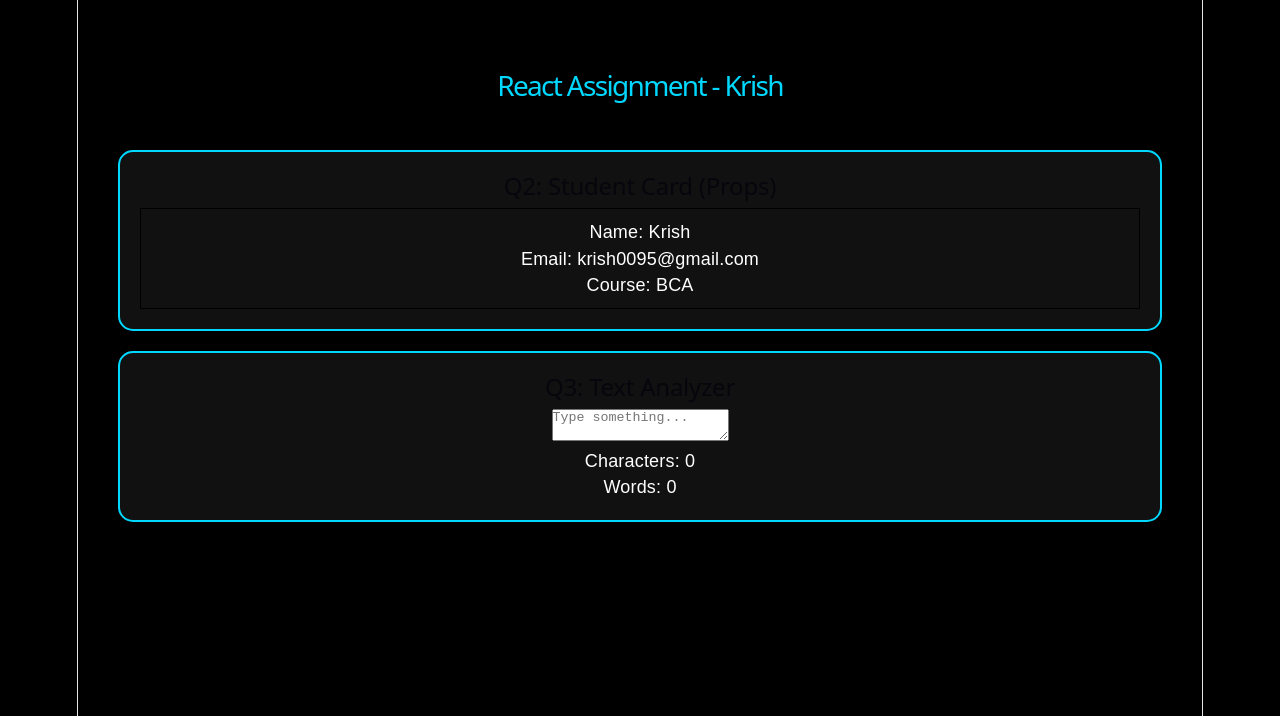
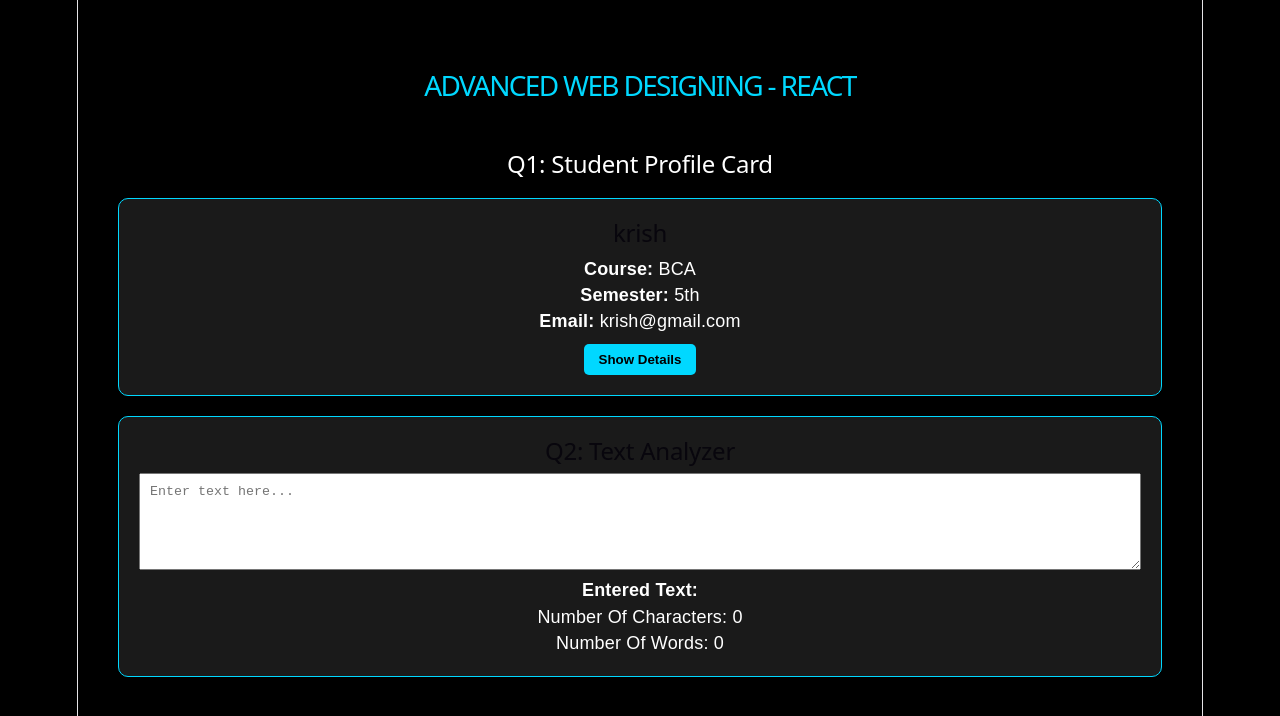
Before and after one commit to pleaseplayback05-debug/assignment-react-krish, a React (Vite) app: page / in a window 1280 px wide. Shown: the top 716 px of the page. Built offline with nearby package versions, Linux system fonts and the light colour scheme.

Commit message:
Refactor App component and add StudentCard and TextAnalyzer

```diff
--- a/src/App.jsx
+++ b/src/App.jsx
@@ -1,30 +1,78 @@
-import { useState } from 'react'
+import { useState, useEffect } from 'react'
 import './App.css'
 
-function App() {
-  const [count, setCount] = useState(0)
-  const [text, setText] = useState("")
-
+function StudentCard({ name, course, semester, email, phone, city }) {
+  const [showDetails, setShowDetails] = useState(false);
   return (
-    <div style={{padding: '20px'}}>
-      <h1>React Assignment - Krish</h1>
-
-      <div className="card">
-        <h2>Q2: Student Card (Props)</h2>
-        <div style={{border:'1px solid black', padding:'10px'}}>
-          <p>Name: Krish</p>
-          <p>Email: krish0095@gmail.com</p>
-          <p>Course: BCA</p>
+    <div style={{border:'1px solid #00d8ff', padding:'20px', borderRadius:'10px', margin:'20px', background:'#1a1a1a', color:'white'}}>
+      <h2>{name}</h2>
+      <p><b>Course:</b> {course}</p>
+      <p><b>Semester:</b> {semester}</p>
+      <p><b>Email:</b> {email}</p>
+      <button onClick={() => setShowDetails(!showDetails)} style={{background:'#00d8ff', padding:'8px 15px', border:'none', borderRadius:'5px', cursor:'pointer', marginTop:'10px'}}>
+        {showDetails? 'Hide Details' : 'Show Details'}
+      </button>
+      {showDetails && (
+        <div style={{marginTop:'10px', borderTop:'1px solid #333', paddingTop:'10px'}}>
+          <p>Email: {email}</p>
+          <p>Phone: {phone}</p>
+          <p>City: {city}</p>
         </div>
-      </div>
-
-      <div className="card">
-        <h2>Q3: Text Analyzer</h2>
-        <textarea value={text} onChange={(e)=>setText(e.target.value)} placeholder="Type something..."></textarea>
-        <p>Characters: {text.length}</p>
-        <p>Words: {text.split(' ').filter(w=>w!=='').length}</p>
-      </div>
+      )}
     </div>
   )
 }
+
+function TextStats({ charCount, wordCount }) {
+  return (
+    <div>
+      <p>Number Of Characters: {charCount}</p>
+      <p>Number Of Words: {wordCount}</p>
+    </div>
+  )
+}
+
+function TextAnalyzer() {
+  const [text, setText] = useState("");
+  const charCount = text.length;
+  const wordCount = text.trim() === ""? 0 : text.trim().split(/\s+/).length;
+
+  useEffect(() => {
+    document.title = `Chars: ${charCount}`;
+  }, [charCount]);
+
+  return (
+    <div style={{border:'1px solid #00d8ff', padding:'20px', borderRadius:'10px', margin:'20px', background:'#1a1a1a', color:'white'}}>
+      <h2>Q2: Text Analyzer</h2>
+      <textarea
+        rows="5"
+        placeholder="Enter text here..."
+        value={text}
+        onChange={(e) => setText(e.target.value)}
+        style={{width:'100%', padding:'10px'}}
+      ></textarea>
+      <p><b>Entered Text:</b> {text}</p>
+      <TextStats charCount={charCount} wordCount={wordCount} />
+    </div>
+  )
+}
+
+function App() {
+  return (
+    <div style={{background:'#000', minHeight:'100vh', padding:'20px'}}>
+      <h1 style={{color:'#00d8ff', textAlign:'center'}}>ADVANCED WEB DESIGNING - REACT</h1>
+      <h2 style={{color:'white'}}>Q1: Student Profile Card</h2>
+      <StudentCard
+        name="krish"
+        course="BCA"
+        semester="5th"
+        email="krish@gmail.com"
+        phone="9832549736"
+        city="navsari"
+      />
+      <TextAnalyzer />
+    </div>
+  )
+}
+
 export default App
```
